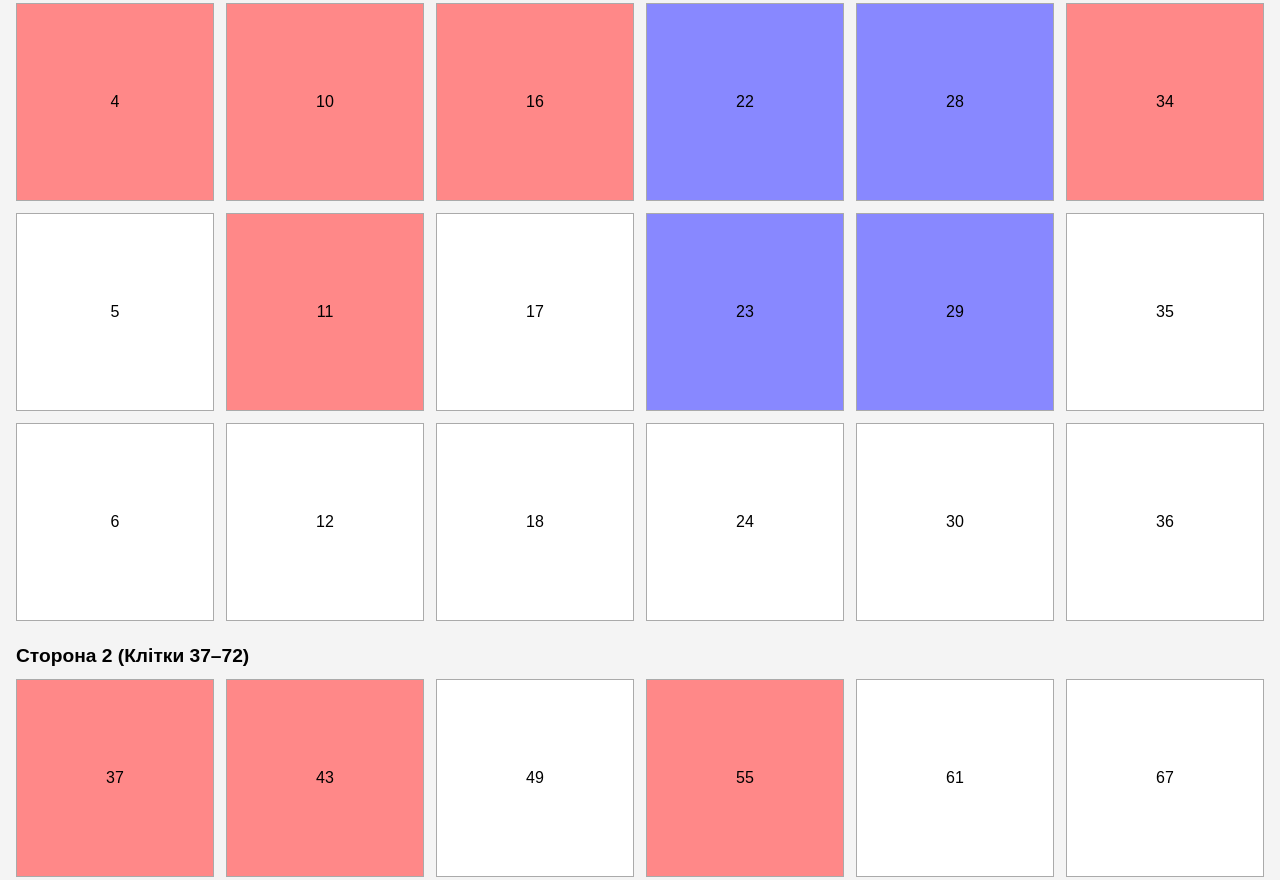
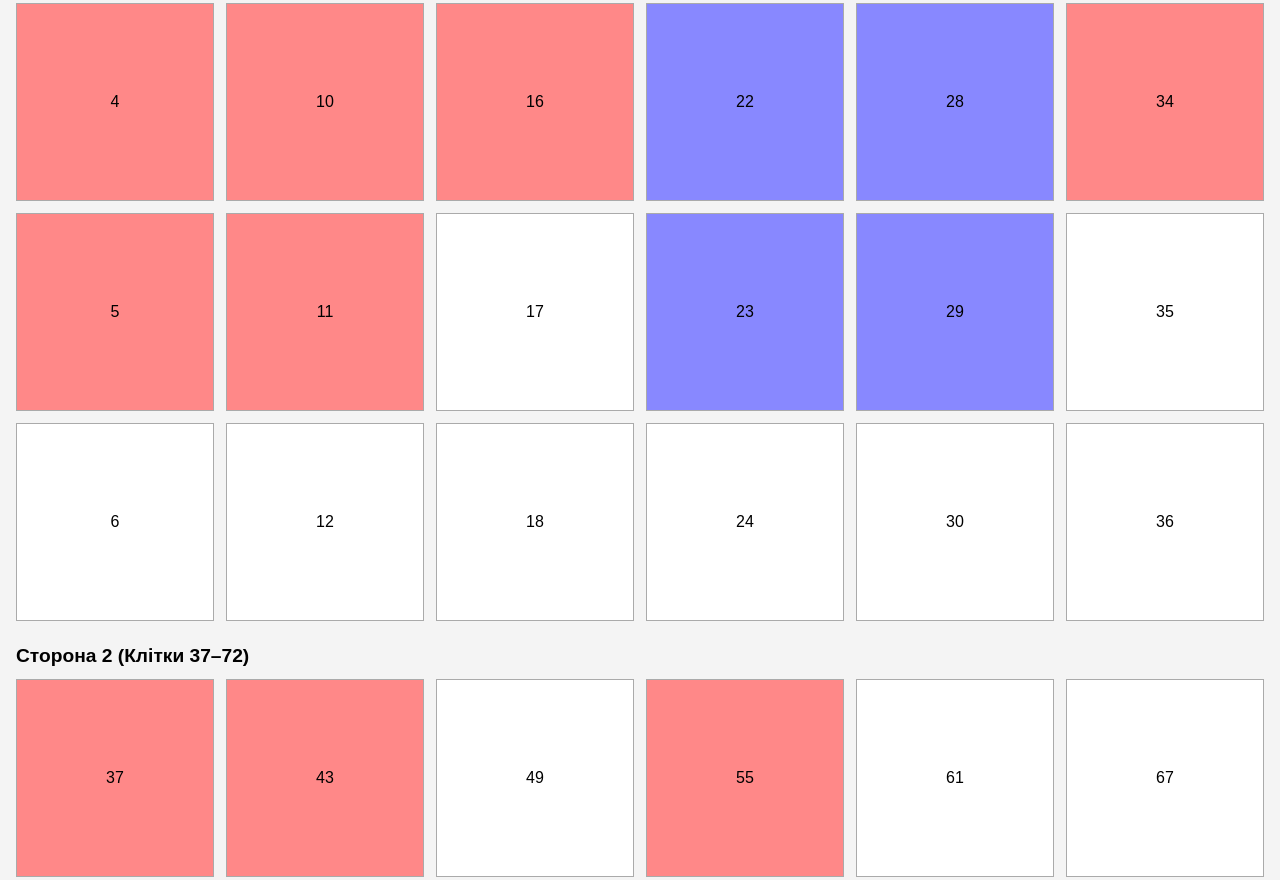
Before and after one commit to SuslaMisha/golubovoz-map, a plain HTML site: page index.html in a window 1280 px wide. Shown: the part 701-1581 px from the top of the page. Drawn offline with Linux system fonts and the light colour scheme.

Commit message:
add people

```diff
--- a/index.html
+++ b/index.html
@@ -101,7 +101,7 @@
       56: { name: "Псарук  В.В.", club: "Хоростків" },
       55: { name: "Псарук  В.В.", club: "Хоростків" },
       11: { name: "Слабіцький  О.Б.", club: "Хоростків" },
-      42: { name: "Земпа  С.П.", club: "Хоростків" },
+      5: { name: "Земпа  С.П.", club: "Хоростків" },
       27: { name: "Сімко  Б.М.", club: "Хоростків" },
       51: { name: "Поліщук  О.І.", club: "Хоростків" },
       21: { name: "Мазурук   О.А.", club: "Хмельницький" },
```
